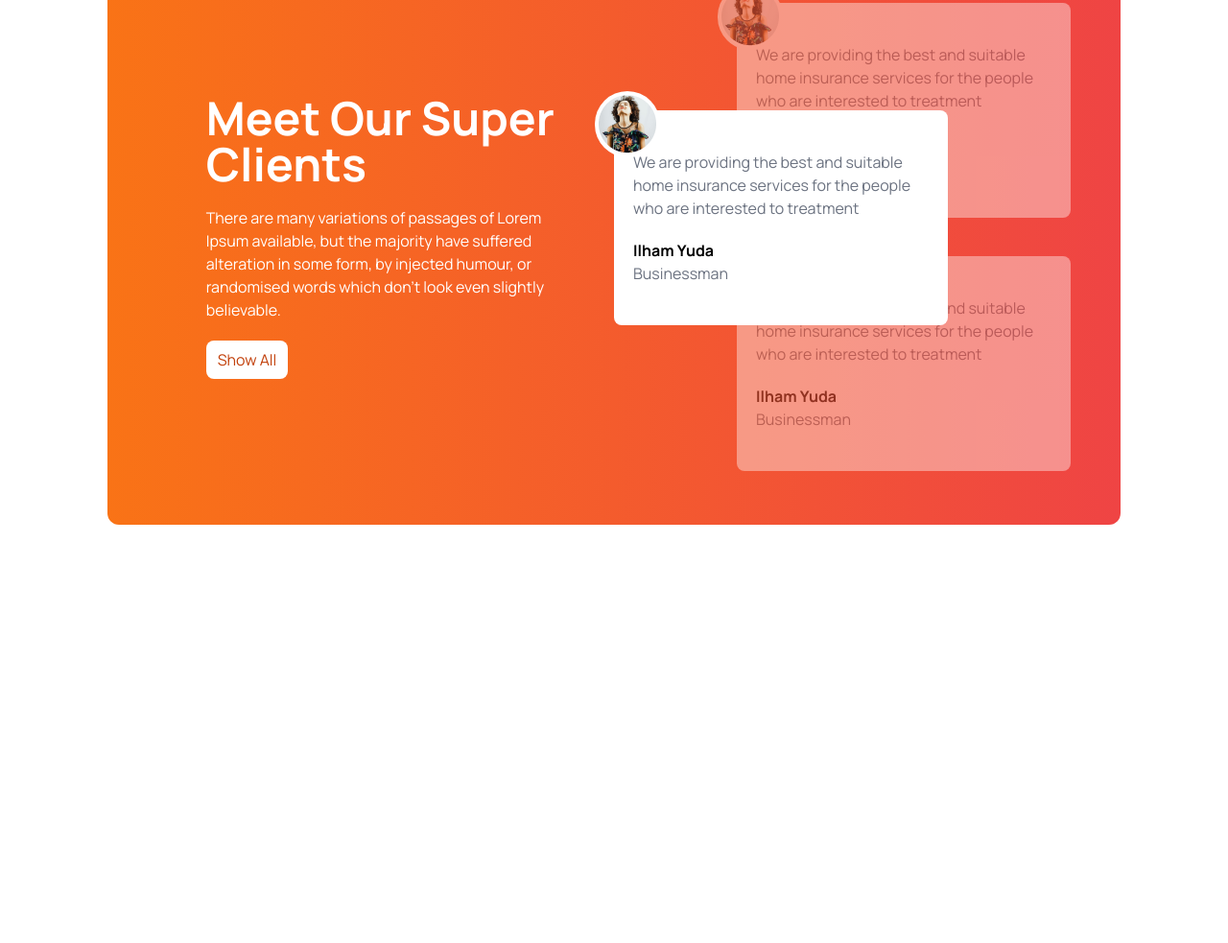
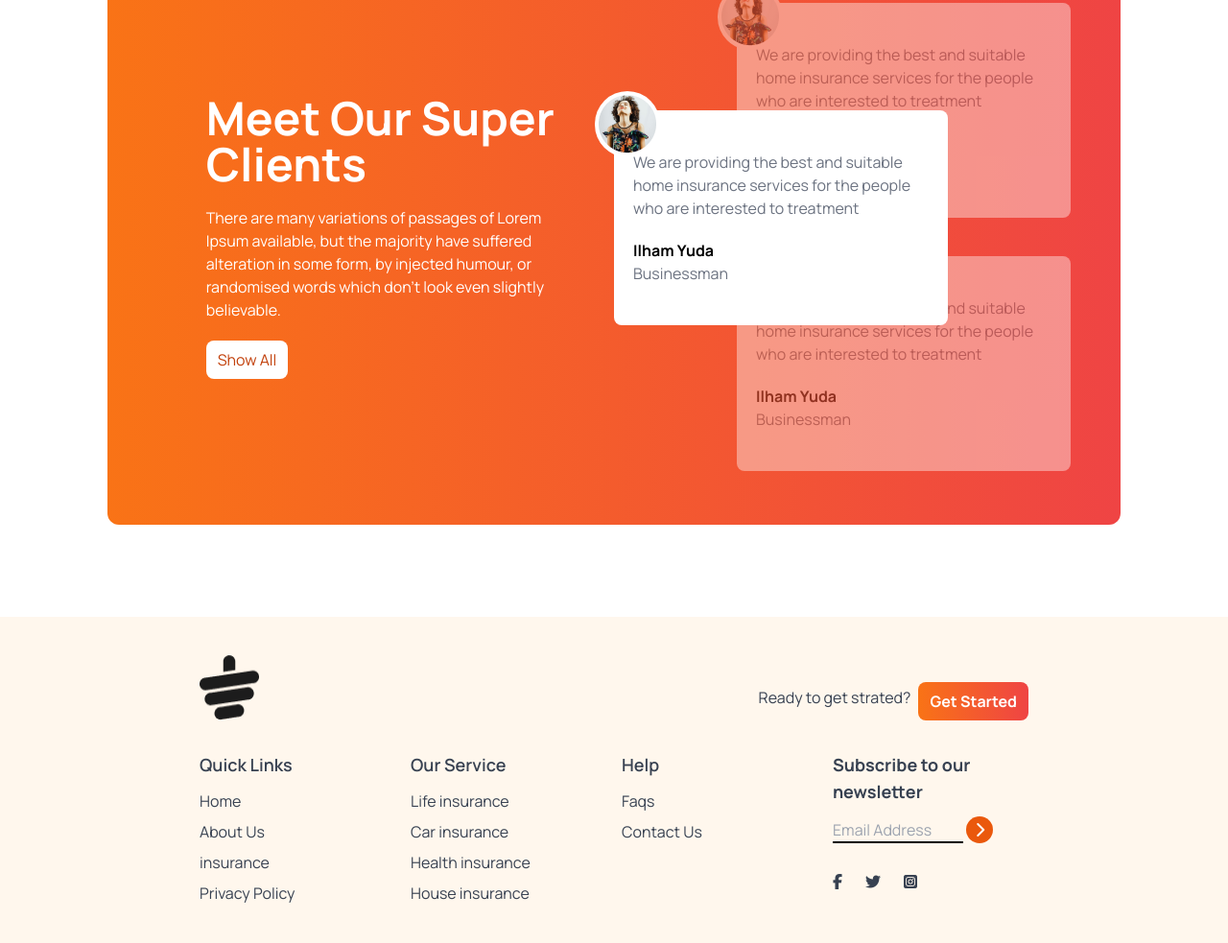
Before and after one commit to tipumarma/tea-house-project, a plain HTML site: page index.html in a window 1280 px wide. Shown: the part 1870-2853 px from the top of the page at 96% size. Before the commit the page ends 2513 px from the top, so only its background shows below. Drawn offline with nearby package versions, Linux system fonts and the light colour scheme.

Commit message:
new code is added

```diff
--- a/index.html
+++ b/index.html
@@ -151,8 +151,6 @@
                         it.</p>
                 </div>
             </div>
-
-
         </section>
         <!-- Reviews Section -->
         <section class="mb-24">
@@ -174,10 +172,12 @@
                     <!-- middle card -->
                     <div class="absolute z-10 top-52 md:top-52">
                         <div class=" h-56 w-full md:w-3/4 bg-white text-black rounded-lg flex items-center px-5">
-                            <div class="absolute -top-5 -left-5 bg-white rounded-full"><img class="p-1" src="images/client.png" alt="">
+                            <div class="absolute -top-5 -left-5 bg-white rounded-full"><img class="p-1"
+                                    src="images/client.png" alt="">
                             </div>
                             <div>
-                                <p class="text-gray-500 mb-5">We are providing the best and suitable home insurance services
+                                <p class="text-gray-500 mb-5">We are providing the best and suitable home insurance
+                                    services
                                     for the people who are interested to treatment</p>
                                 <h1 class="font-bold">Ilham Yuda</h1>
                                 <p class="text-gray-500">Businessman</p>
@@ -218,6 +218,91 @@
 
         </section>
     </main>
+    <!-- footer section -->
+    <footer class="bg-orange-50  text-gray-700 py-10 px-4 md:px-16">
+        <div class="w-9/12 mx-auto">
+            <!-- logo -->
+            <div class="mb-8 flex justify-between">
+                <img src="images/cup.png" alt="">
+                <div class="flex items-center gap-2">
+                    <h4 class="text-gray mt-5 ">Ready to get strated?</h4>
+                    <button
+                        class="mt-7 bg-gradient-to-r from-orange-500 to-red-500 px-3 py-2 rounded-lg text-white font-bold">Get
+                        Started</button>
+                </div>
+            </div>
+            <!-- links -->
+            <div class="grid grid-cols-1 md:grid-cols-2 lg:grid-cols-4 gap-4">
+                <!-- first column -->
+                <div>
+                    <h3 class="font-semibold text-lg mb-3">Quick Links</h3>
+                    <ul class="space-y-2 ">
+                        <li>
+                            <a class="hover:text-orange-600" href="">Home</a>
+                        </li>
+                        <li>
+                            <a class="hover:text-orange-600" href="">About Us</a>
+                        </li>
+                        <li>
+                            <a class="hover:text-orange-600" href="">insurance</a>
+                        </li>
+                        <li>
+                            <a class="hover:text-orange-600" href="">Privacy Policy</a>
+                        </li>
+                    </ul>
+                </div>
+                <!-- Second column -->
+                <div>
+                    <h3 class="font-semibold text-lg mb-3">Our Service</h3>
+                    <ul class="space-y-2 ">
+                        <li>
+                            <a class="hover:text-orange-600" href="">Life insurance</a>
+                        </li>
+                        <li>
+                            <a class="hover:text-orange-600" href="">Car insurance</a>
+                        </li>
+                        <li>
+                            <a class="hover:text-orange-600" href="">Health insurance</a>
+                        </li>
+                        <li>
+                            <a class="hover:text-orange-600" href="">House insurance</a>
+                        </li>
+                    </ul>
+                </div>
+                <!-- Third column -->
+                <div>
+                    <h3 class="font-semibold text-lg mb-3">Help</h3>
+                    <ul class="space-y-2 ">
+                        <li>
+                            <a class="hover:text-orange-600" href="">Faqs</a>
+                        </li>
+                        <li>
+                            <a class="hover:text-orange-600" href="">Contact Us</a>
+                        </li>
+                    </ul>
+                </div>
+                <!-- Fourth column -->
+                 <div>
+                    <h3 class="font-bold text-lg mb-3">Subscribe to our newsletter</h3>
+                    <div class="flex flex-col space-y-2">
+                        <div>
+                            <input class="bg-transparent  border-b-2 border-black w-4/6" placeholder="Email Address" type="text " />
+                            <i class="fa-solid fa-chevron-right inline-flex w-7 h-7 bg-orange-600 text-white rounded-full justify-center items-center"></i>
+                            <div class="flex justify-content space-between mb-2 mt-8 w-2/5 gap-6">
+                                <i class="fa-brands fa-facebook-f"></i>
+                                <i class="fa-brands fa-twitter"></i>
+                                <i class="fa-brands fa-square-instagram"></i>
+                            </div>
+                        </div>
+
+                    </div>
+                 </div>
+
+
+            </div>
+        </div>
+    </footer>
+
 
 </body>
 
```
